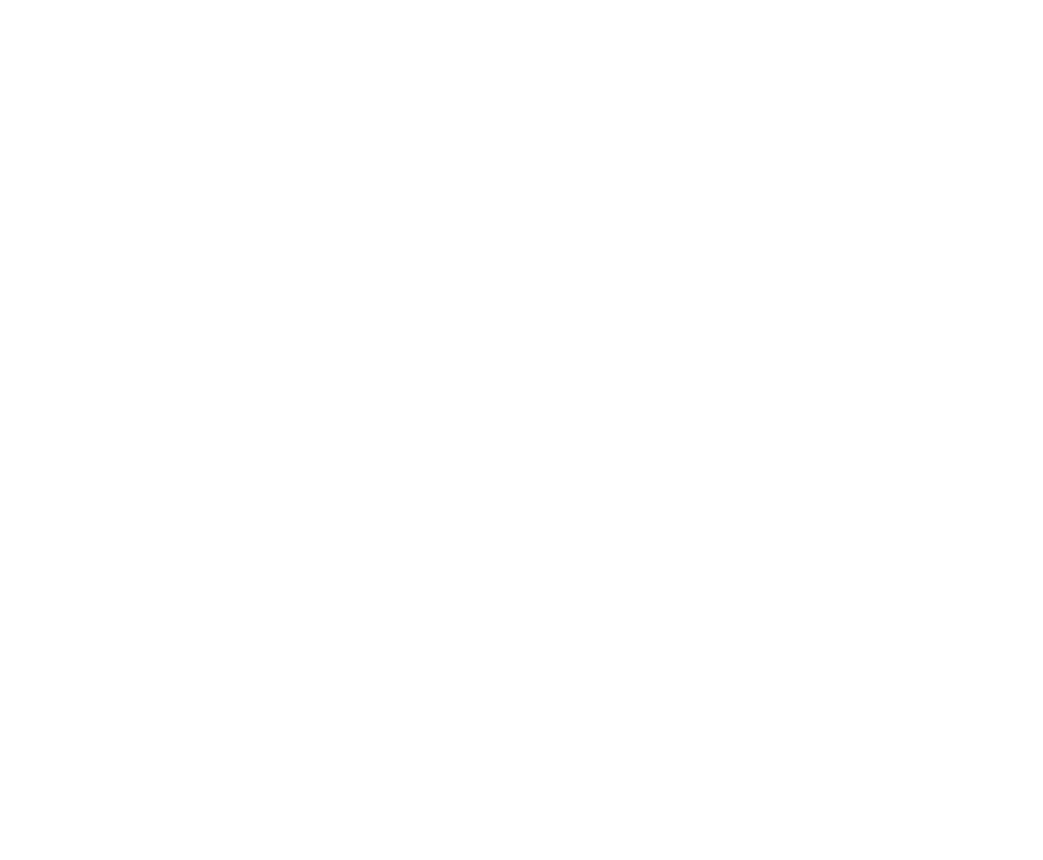
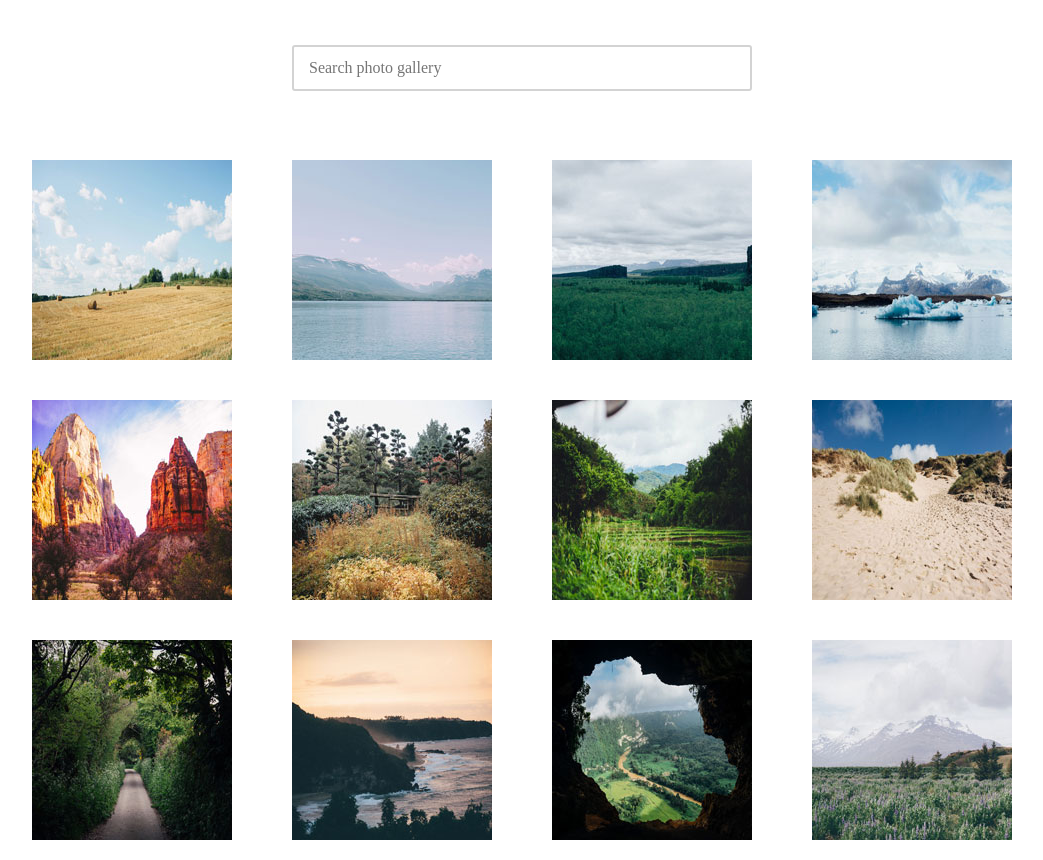
Before and after one commit to brendanlayton/Photo-Gallery, a plain HTML site: page index.html in a window 1280 px wide. Shown: the whole page, without its empty margins (118-1161 px from the left). Before the commit the page ends 800 px from the top, so only its background shows below. Drawn offline with nearby package versions, Linux system fonts and the light colour scheme.

Commit message:
Photo Gallery & Search Box
Created the search box and photo gallery in HTML and CSS.

```diff
--- a/css/main.css
+++ b/css/main.css
@@ -7,11 +7,64 @@
 
 /****** Base Styles ******/
 
+body {
 
-/****** Section Layout ******/
+}
 
+#main-container {
+	margin: 0 auto;
+	position: relative;
+}
 
-/****** Section Styles ******/
+/****** Search Box Styles ******/
+
+.search-box-section {
+	position: fixed;
+	top: 0px;
+	background: #fff;
+	width: 100%;
+	height: 120px;
+	text-align: center;
+	padding: 45px 0 10px;
+}
+input {
+    width: 460px;
+    font-size: 16px;
+    border: 2px solid lightgrey;
+    border-radius: 3px;
+    padding: 12px 15px;
+}
+
+/****** Gallery Styles ******/
+
+.image-gallery-section {
+	margin: 140px auto 0;
+	max-width: 980px;
+}
+ul {
+	list-style:none;
+	margin: 0 auto;
+	padding: 0;
+	text-align: center;
+}
+
+ul li {
+	float: left;
+	margin-top: 20px;
+	margin-bottom: 20px;
+	margin-right: 60px;
+}
+
+ul li:nth-child(4n) {
+	margin-right: 0;
+}
+
+ul li img {
+	display: block;
+}
+a {
+	text-decoration: none;
+}
 
 
 
--- a/index.html
+++ b/index.html
@@ -10,7 +10,26 @@
     <body>
 			<header>
 			</header>
-			<div class="main-container">
+			<div id="main-container">
+				<div class="search-box-section">
+					<input class="search-input-box" name="text" id="gallery-search" placeholder="Search photo gallery" type="search">
+				</div>
+				<div class="image-gallery-section">
+				<ul id="imageGallery">
+					<li><a href="images/01.jpg"><img title="Hay Bales" src="images/thumbnails/01.jpg" alt="I love hay bales. Took this snap on a drive through the countryside past some straw fields." width="200"></a></li>
+					<li><a href="images/02.jpg"><img title="Lake" src="images/thumbnails/02.jpg" alt="The lake was so calm today. We had a great view of the snow on the mountains from here." width="200"></a></li>
+					<li><a href="images/03.jpg"><img title="Canyon" src="images/thumbnails/03.jpg" alt="I hiked to the top of the mountain and got this picture of the canyon and trees below." width="200"></a></li>
+					<li><a href="images/04.jpg"><img title="Iceberg" src="images/thumbnails/04.jpg" alt="It was amazing to see an iceberg up close, it was so cold but didn’t snow today." width="200"></a></li>
+					<li><a href="images/05.jpg"><img title="Desert" src="images/thumbnails/05.jpg" alt="The red cliffs were beautiful. It was really hot in the desert but we did a lot of walking through the canyons." width="200"></a></li>
+					<li><a href="images/06.jpg"><img title="Fall" src="images/thumbnails/06.jpg" alt="Fall is coming, I love when the leaves on the trees start to change color." width="200"></a></li>
+					<li><a href="images/07.jpg"><img title="Plantation" src="images/thumbnails/07.jpg" alt="I drove past this plantation yesterday, everything is so green!" width="200"></a></li>
+					<li><a href="images/08.jpg"><img title="Dunes" src="images/thumbnails/08.jpg" alt="My summer vacation to the Oregon Coast. I love the sandy dunes!" width="200"></a></li>
+					<li><a href="images/09.jpg"><img title="Countryside Lane" src="images/thumbnails/09.jpg" alt="We enjoyed a quiet stroll down this countryside lane. " width="200"></a></li>
+					<li><a href="images/10.jpg"><img title="Sunset" src="images/thumbnails/10.jpg" alt="Sunset at the coast! The sky turned a lovely shade of orange." width="200"></a></li>
+					<li><a href="images/11.jpg"><img title="Cave" src="images/thumbnails/11.jpg" alt="I did a tour of a cave today and the view of the landscape below was breathtaking." width="200"></a></li>
+					<li><a href="images/12.jpg"><img title="Bluebells" src="images/thumbnails/12.jpg" alt="I walked through this meadow of bluebells and got a good view of the snow on the mountain before the fog came in." width="200"></a></li>
+				</ul>
+				</div>
 			</div>
 			<script type="text/javascript" src="https://code.jquery.com/jquery-2.2.3.min.js" integrity="sha256-a23g1Nt4dtEYOj7bR+vTu7+T8VP13humZFBJNIYoEJo="
 			  crossorigin="anonymous"></script>
```
